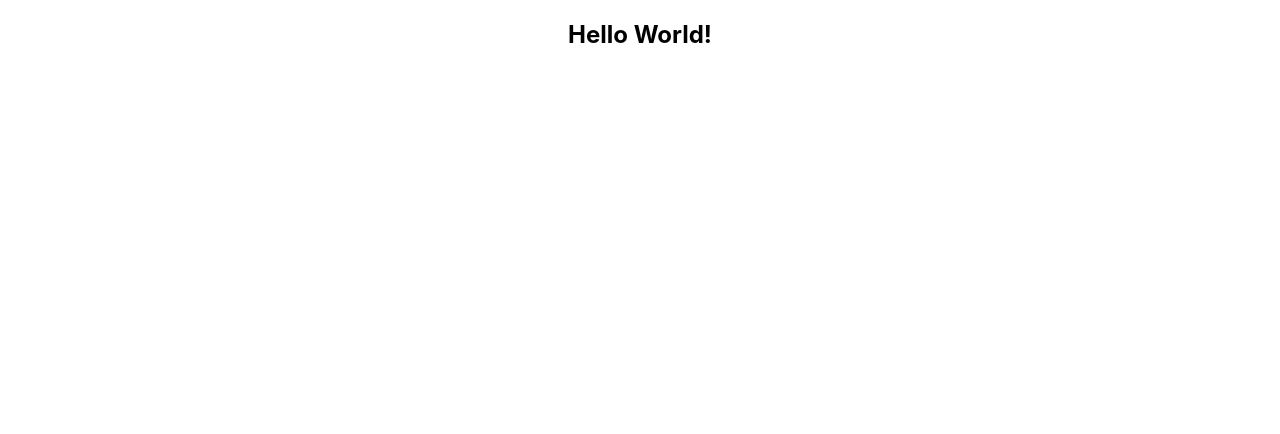
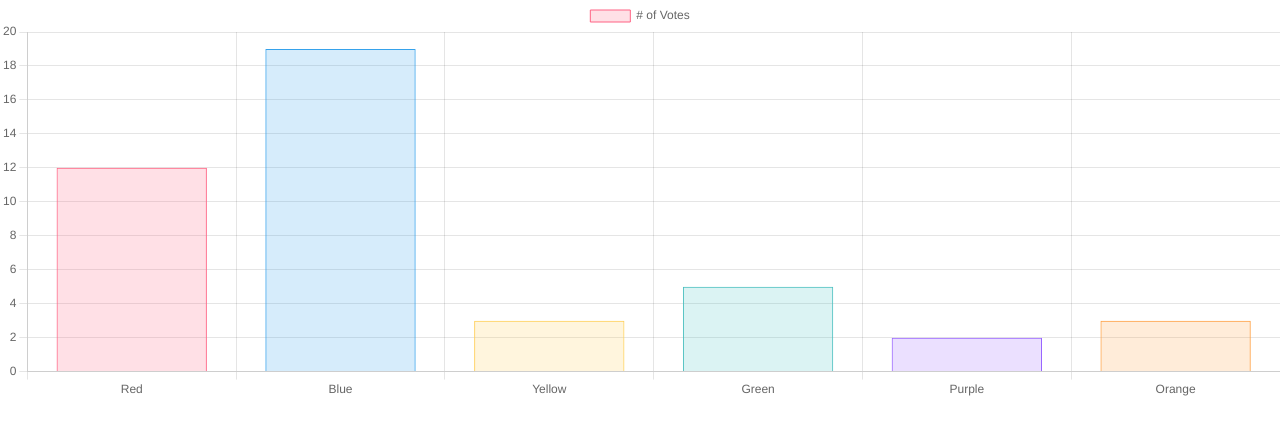
Before and after one commit to willdarkins/chart-example, a React (Create React App) app: page / in a window 1280 px wide. Shown: the top 434 px of the page. Built offline with nearby package versions, Linux system fonts and the light colour scheme.

Commit message:
got chart to show up on app page

```diff
--- a/src/App.js
+++ b/src/App.js
@@ -1,9 +1,10 @@
 import './App.css';
+import BarChart from './Charts/BarChart'
 
 function App() {
   return (
     <div className="App">
-      <h2>Hello World!</h2>
+      <BarChart />
     </div>
   );
 }
--- a/src/Charts/BarChart.js
+++ b/src/Charts/BarChart.js
@@ -1,10 +1,10 @@
 import React from 'react';
-import { Chart as ChartsJS, BarElement} from 'chart.js'
+import { Chart as ChartsJS, BarElement, registerables} from 'chart.js'
 import { Bar } from 'react-chartjs-2';
 
 //register the charts
 ChartsJS.register(
-    BarElement
+    BarElement, ...registerables
 )
 
 const data = {
@@ -30,12 +30,18 @@ const data = {
         ],
         borderWidth: 1
     }]
-},
+}
 
 const options = {
+    maintainAspectRatio: false,
     scales: {
         y: {
             beginAtZero: true
+        }
+    },
+    legend: {
+        labels: {
+            fontSize: 26
         }
     }
 }
@@ -44,6 +50,8 @@ const BarChart = () => {
   return <div>
 
     <Bar
+    data= {data}
+    options= {options}
     height={400}
     />
   </div>;
```
